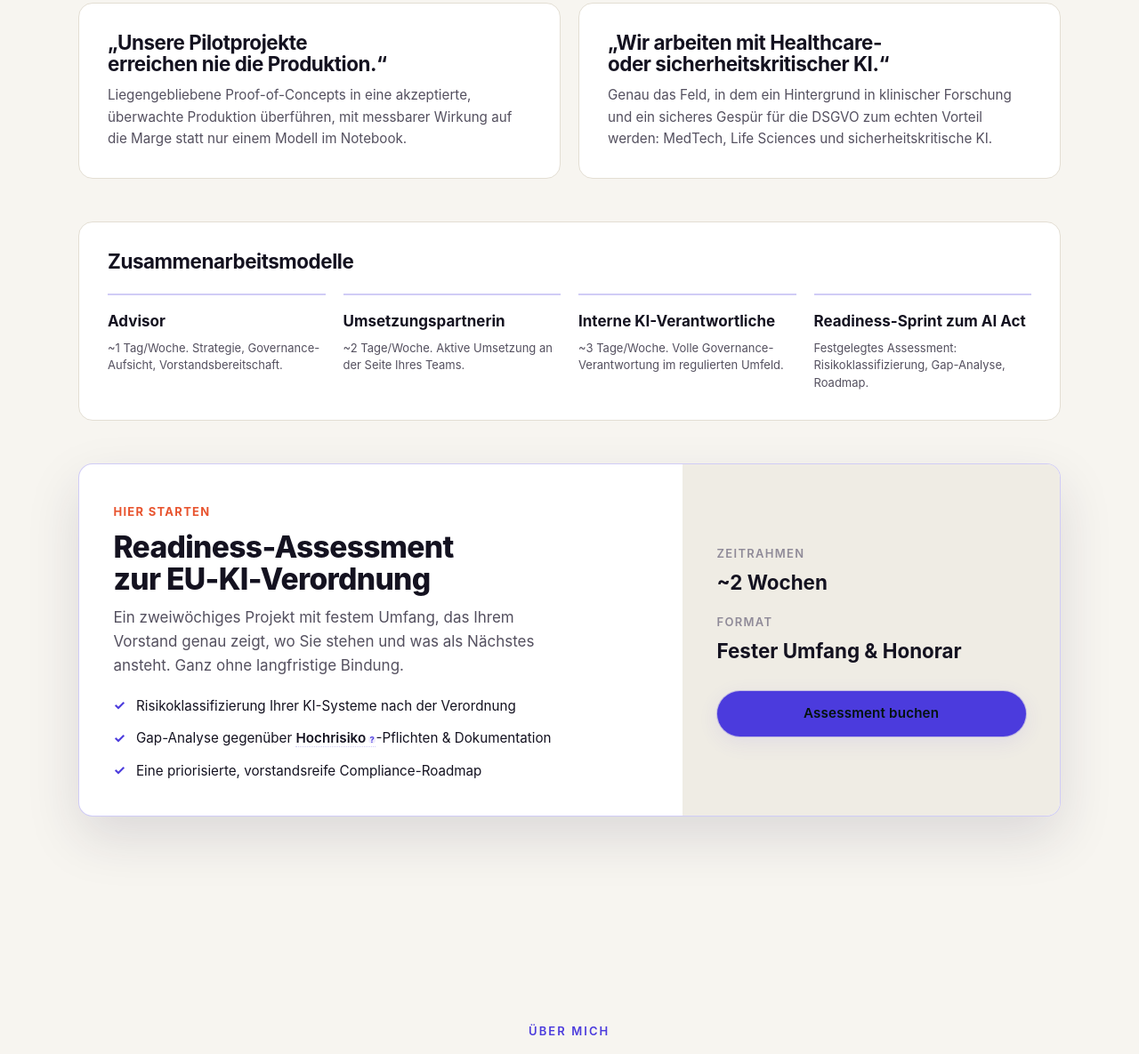
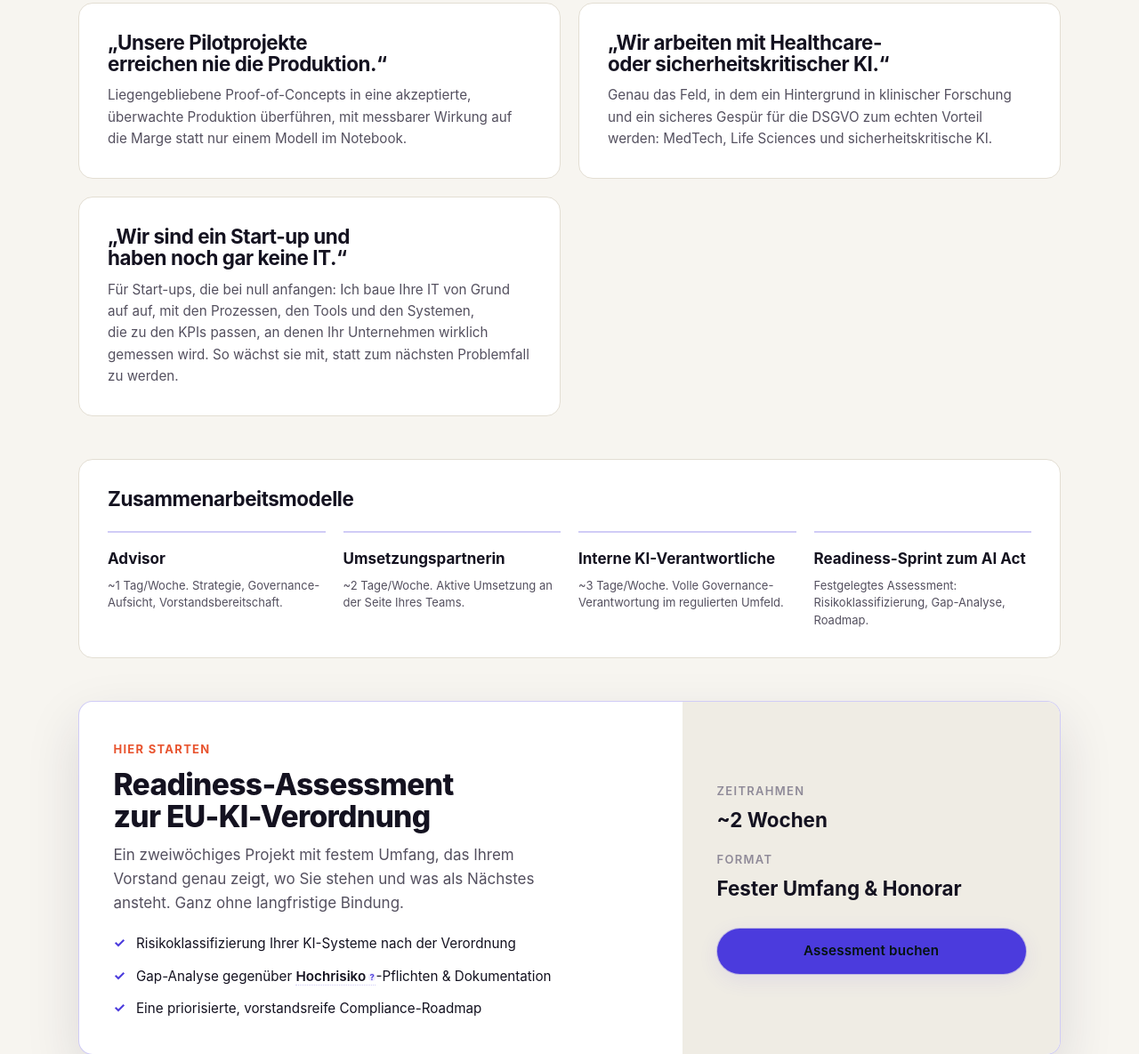
Before and after one commit to ellaroyce/ellaroyce.github.io, a plain HTML site: page index.html in a window 1280 px wide. Shown: the part 2802-3987 px from the top of the page at 89% size. Drawn offline with Linux system fonts and the light colour scheme; a web font is replaced by a local one.

Commit message:
About: add founder bio (no employer named) + startup IT setup service (EN/DE)

```diff
--- a/index.html
+++ b/index.html
@@ -219,6 +219,12 @@
           </div>
           <p data-i18n="svc4.p">The niche where a clinical research record and GDPR-native instincts become a genuine moat — MedTech, life sciences, and safety-critical AI.</p>
         </article>
+        <article class="service reveal">
+          <div class="service__head">
+            <h3 data-i18n="svc5.h">“We’re a startup with no IT function yet.”</h3>
+          </div>
+          <p data-i18n="svc5.p">For startups building from zero: I stand up your IT from scratch — the processes, the tooling, and the systems — wired to the KPIs the business actually runs on, so it scales instead of becoming the next mess to untangle.</p>
+        </article>
       </div>
 
       <div class="engage reveal">
@@ -282,6 +288,7 @@
         <p class="eyebrow" data-i18n="about.eyebrow">About me</p>
         <h2 class="section__title section__title--sm" data-i18n="about.title">A decade turning AI from research into regulated, real-world products.</h2>
         <p class="section__lede" data-i18n="about.lede">I bridge the model, the architecture, and the regulation — and I have shipped models in two of the most heavily regulated domains there are: safety-critical industrial services and healthcare research.</p>
+        <p class="about__bio" data-i18n="about.bio">I founded Pruna Secura after years as an enterprise architect in safety-critical rail tech, and before that as a scientist in MedTech. I also help early-stage startups with no IT function yet build one from the ground up — the processes, tools, and systems, all shaped around the KPIs the business runs on.</p>
         <ul class="hero__stats about__stats" role="list">
           <li><span class="stat__num">10+</span><span class="stat__label" data-i18n="about.s1">Years scaling AI &amp; data platforms</span></li>
           <li><span class="stat__num">10+</span><span class="stat__label" data-i18n="about.s2">Countries delivered across</span></li>
--- a/script.js
+++ b/script.js
@@ -83,6 +83,8 @@ const I18N = {
     'svc3.p': 'Liegengebliebene Proof-of-Concepts in eine akzeptierte, überwachte Produktion überführen, mit messbarer Wirkung auf die Marge statt nur einem Modell im Notebook.',
     'svc4.h': '„Wir arbeiten mit Healthcare- oder sicherheitskritischer KI.“',
     'svc4.p': 'Genau das Feld, in dem ein Hintergrund in klinischer Forschung und ein sicheres Gespür für die DSGVO zum echten Vorteil werden: MedTech, Life Sciences und sicherheitskritische KI.',
+    'svc5.h': '„Wir sind ein Start-up und haben noch gar keine IT.“',
+    'svc5.p': 'Für Start-ups, die bei null anfangen: Ich baue Ihre IT von Grund auf auf, mit den Prozessen, den Tools und den Systemen, die zu den KPIs passen, an denen Ihr Unternehmen wirklich gemessen wird. So wächst sie mit, statt zum nächsten Problemfall zu werden.',
 
     'engage.title': 'Zusammenarbeitsmodelle',
     'engage.t1l': 'Advisor',
@@ -110,6 +112,7 @@ const I18N = {
     'about.eyebrow': 'Über mich',
     'about.title': 'Seit über zehn Jahren bringe ich KI aus der Forschung in echte, regulierte Produkte.',
     'about.lede': 'Ich denke Modell, Architektur und Regulierung zusammen und habe Modelle in zwei der am stärksten regulierten Bereiche tatsächlich in den Einsatz gebracht: in sicherheitskritischen Industriediensten und in der Gesundheitsforschung.',
+    'about.bio': 'Pruna Secura habe ich nach Jahren als Enterprise-Architektin in sicherheitskritischer Bahntechnik gegründet, und davor war ich Wissenschaftlerin im MedTech-Bereich. Außerdem unterstütze ich junge Start-ups, die noch keine eigene IT haben, beim Aufbau von Grund auf: Prozesse, Tools und Systeme, alle ausgerichtet an den KPIs, an denen das Unternehmen gemessen wird.',
     'about.s1': 'Jahre Skalierung von KI- & Datenplattformen',
     'about.s2': 'Länder, in denen geliefert wurde',
     'about.s3': 'geleitete KI- & Analytics-Initiativen',
--- a/style.css
+++ b/style.css
@@ -229,6 +229,7 @@ a,button{transition:color var(--transition-interactive),background var(--transit
 /* ---------- About ---------- */
 .about__grid{display:grid;grid-template-columns:.85fr 1.15fr;gap:clamp(2rem,5vw,4rem);align-items:center;margin-bottom:clamp(var(--space-12),5vw,var(--space-20))}
 .about__media{max-width:420px}
+.about__bio{margin-top:var(--space-5);max-width:54ch;color:var(--color-text-muted);font-size:var(--text-base);line-height:1.7}
 .about__stats{margin-top:var(--space-8)}
 .hero__grid{display:grid;grid-template-columns:1.05fr .95fr;gap:clamp(2rem,5vw,4.5rem);align-items:center}
 .hero__title{font-size:var(--text-3xl);font-weight:800;margin-bottom:var(--space-6)}
```
